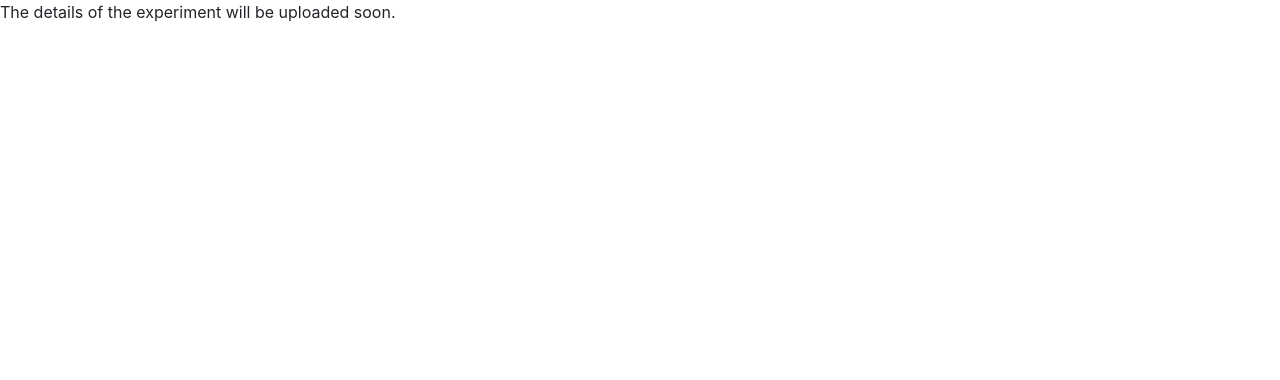
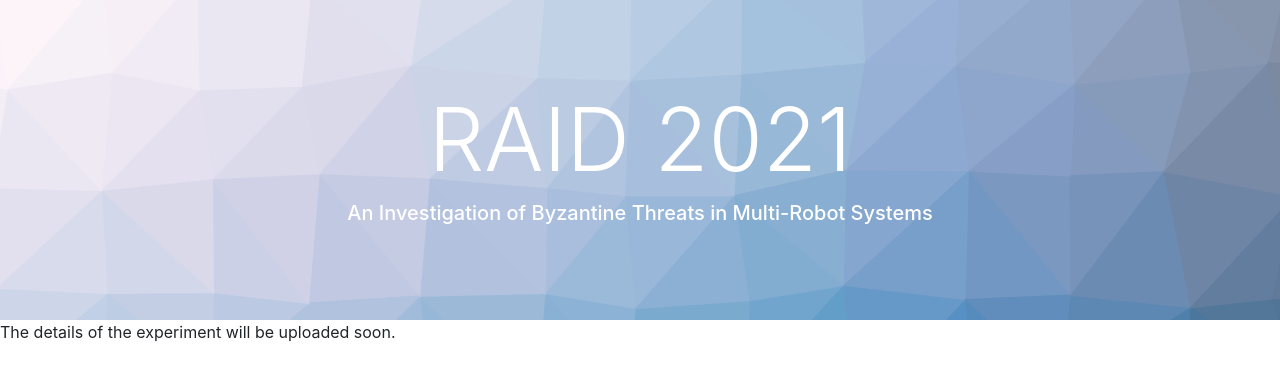
Before and after one commit to Paper-Submission-2021/Paper-Submission-2021.github.io, a plain HTML site: page index.html in a window 1280 px wide. Drawn offline with nearby package versions, Linux system fonts and the light colour scheme; some packages are replaced by stand-ins of ours; files that its build step writes are made by us from their sources; files whose address does not match are found by name.

Commit message:
initial update on format

```diff
--- a/index.html
+++ b/index.html
@@ -41,6 +41,13 @@
 </head>
 
 <body>
+<!-- NAVBAR -->
+    <div class="header">
+        <div class="header__main-title text-center">
+            <h1 class="display-2">RAID 2021</h1>
+            <h5 class="display-5">An Investigation of Byzantine Threats in Multi-Robot Systems</h5>
+        </div>
+    </div>
 The details of the experiment will be uploaded soon.
 </body>
 </html>
```
